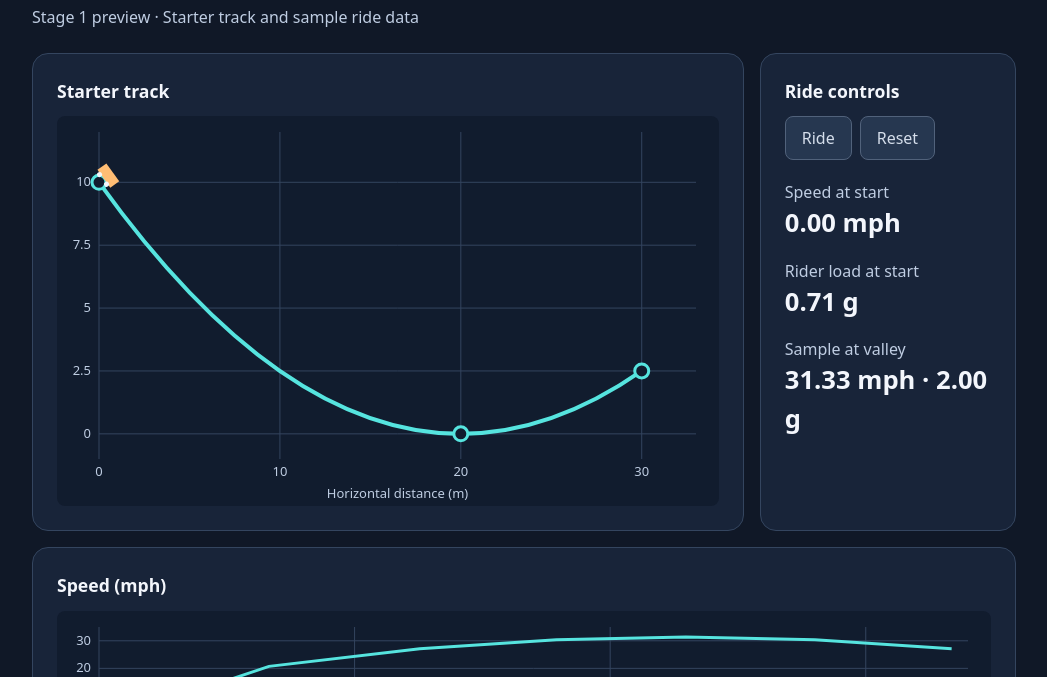
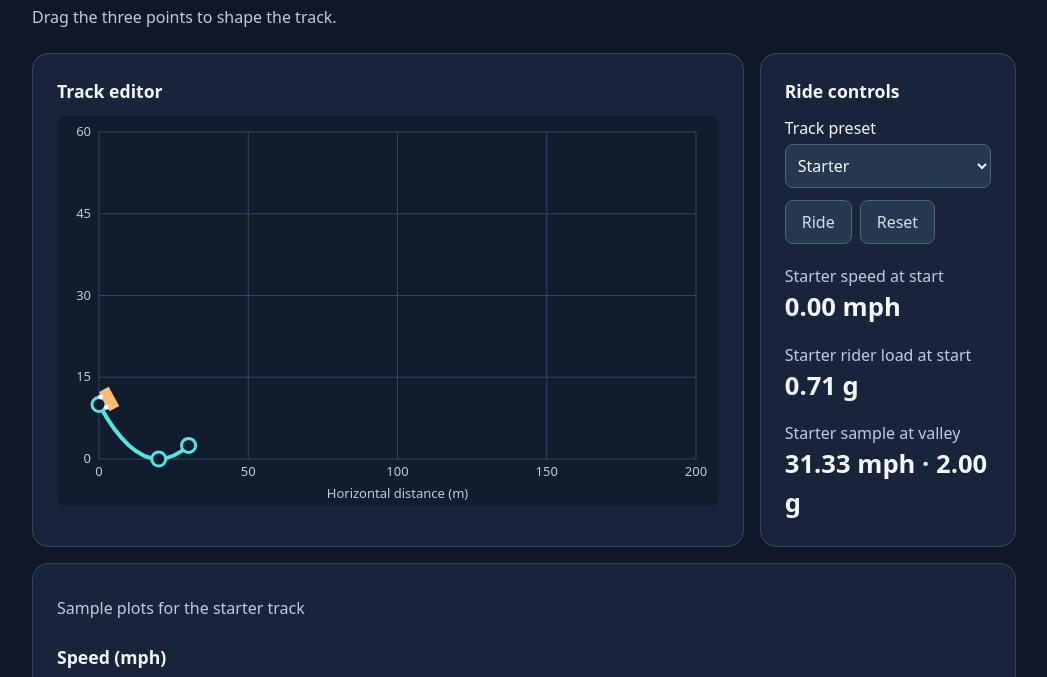
Before and after one commit to jbsaenz71/Roller_Coaster_Designer, a plain HTML site: page index.html in a window 1280 px wide. Shown: the part 123-800 px from the top of the page, without its empty margins (116-1163 px from the left). Drawn offline with Linux system fonts and the light colour scheme.

Commit message:
Built stage 2

```diff
--- a/index.html
+++ b/index.html
@@ -15,7 +15,10 @@
   section, aside { background: #182439; border: 1px solid #34455f; border-radius: 16px; padding: clamp(12px, 3vw, 24px); min-width: 0; }
   .plots { margin-top: 16px; }
   canvas { display: block; width: 100%; background: #111c2e; border-radius: 8px; }
-  #track { height: clamp(235px, 38vw, 390px); }
+  #track { height: clamp(235px, 38vw, 390px); touch-action: none; cursor: grab; }
+  #track.dragging { cursor: grabbing; }
+  label { display: block; margin: 0 0 4px; }
+  select { width: 100%; min-height: 44px; margin-bottom: 12px; padding: 0 8px; border-radius: 8px; border: 1px solid #51627b; background: #263750; color: inherit; font: inherit; }
   .plots canvas { height: 165px; }
   .plots h2:not(:first-child) { margin-top: 1rem; }
   .controls { display: flex; gap: 8px; }
@@ -30,31 +33,39 @@
 <body>
 <main>
   <h1>Roller Coaster Designer</h1>
-  <p>Stage 1 preview · Starter track and sample ride data</p>
+  <p>Drag the three points to shape the track.</p>
 
   <div class="layout">
     <section aria-labelledby="track-title">
-      <h2 id="track-title">Starter track</h2>
-      <canvas id="track" role="img" aria-label="Track from a 10 meter starting point through a valley at 20 meters to a 2.5 meter hill at 30 meters. The car is parked at the start."></canvas>
+      <h2 id="track-title">Track editor</h2>
+      <canvas id="track" aria-label="Side view of the track with three draggable points."></canvas>
     </section>
     <aside aria-labelledby="ride-title">
       <h2 id="ride-title">Ride controls</h2>
+      <label for="preset">Track preset</label>
+      <select id="preset">
+        <option value="starter">Starter</option>
+        <option value="rollback">Rollback hill</option>
+        <option value="highG">High-g valley</option>
+        <option value="custom" disabled hidden>Custom</option>
+      </select>
       <div class="controls">
         <button type="button" disabled>Ride</button>
         <button type="button" disabled>Reset</button>
       </div>
       <dl>
-        <dt>Speed at start</dt>
+        <dt>Starter speed at start</dt>
         <dd>0.00 mph</dd>
-        <dt>Rider load at start</dt>
+        <dt>Starter rider load at start</dt>
         <dd>0.71 g</dd>
-        <dt>Sample at valley</dt>
+        <dt>Starter sample at valley</dt>
         <dd>31.33 mph · 2.00 g</dd>
       </dl>
     </aside>
   </div>
 
   <section class="plots" aria-label="Sample plots">
+    <p>Sample plots for the starter track</p>
     <h2>Speed (mph)</h2>
     <canvas id="speed" role="img" aria-label="Sample speed increases to 31.33 miles per hour at the valley, then decreases."></canvas>
     <h2>Rider load (g)</h2>
@@ -62,8 +73,17 @@
   </section>
 </main>
 <script>
-  // Stage 1 draws a fixed track and sample values for the starter ride.
-  const starterTrack = [[0, 10], [20, 0], [30, 2.5]];
+  const presets = {
+    starter: [[0, 10], [20, 0], [30, 2.5]],
+    rollback: [[0, 10], [20, 0], [45, 15.625]],
+    highG: [[0, 10], [10, 0], [15, 2.5]]
+  };
+  const trackCanvas = document.getElementById('track');
+  const preset = document.getElementById('preset');
+  let points = presets.starter.map(point => [...point]);
+  let trackChart;
+  let drag;
+  // The plots retain the starter samples until the physics stage.
   const distances = [0, 6.65, 12.55, 17.90, 22.96, 28.01, 33.36];
   const speeds = [0, 20.72, 27.14, 30.34, 31.33, 30.34, 27.14];
   const loads = [0.71, 1.02, 1.43, 1.83, 2.00, 1.83, 1.43];
@@ -107,17 +127,34 @@
     return { ctx, x, y };
   }
 
+  function trackSlopes() {
+    const [[x0, h0], [x1, h1], [x2, h2]] = points;
+    const firstSlope = (h1 - h0) / (x1 - x0);
+    const secondSlope = (h2 - h1) / (x2 - x1);
+    const quadratic = (secondSlope - firstSlope) / (x2 - x0);
+    return points.map(([x]) => firstSlope + quadratic * (2 * x - x0 - x1));
+  }
+
   function drawTrack() {
-    const { ctx, x, y } = prepareChart('track', 33, -1, 12,
-      [0, 10, 20, 30], [0, 2.5, 5, 7.5, 10], 'Horizontal distance (m)');
+    trackChart = prepareChart('track', 200, 0, 60,
+      [0, 50, 100, 150, 200], [0, 15, 30, 45, 60], 'Horizontal distance (m)');
+    const { ctx, x, y } = trackChart;
+    const slopes = trackSlopes();
+    const [startX, startHeight] = points[0];
     ctx.strokeStyle = cyan;
     ctx.lineWidth = 4;
     ctx.beginPath();
-    ctx.moveTo(x(0), y(10));
-    ctx.quadraticCurveTo(x(15), y(-5), x(30), y(2.5));
+    ctx.moveTo(x(startX), y(startHeight));
+    for (let i = 0; i < points.length - 1; i++) {
+      const [x0, h0] = points[i];
+      const [x1, h1] = points[i + 1];
+      const span = (x1 - x0) / 3;
+      ctx.bezierCurveTo(x(x0 + span), y(h0 + slopes[i] * span),
+        x(x1 - span), y(h1 - slopes[i + 1] * span), x(x1), y(h1));
+    }
     ctx.stroke();
 
-    for (const [position, height] of starterTrack) {
+    for (const [position, height] of points) {
       ctx.beginPath();
       ctx.arc(x(position), y(height), 7, 0, 2 * Math.PI);
       ctx.fillStyle = '#111c2e';
@@ -126,9 +163,9 @@
       ctx.stroke();
     }
 
-    const tangent = Math.atan2(y(9) - y(10), x(1) - x(0));
+    const tangent = Math.atan2(y(startHeight + slopes[0]) - y(startHeight), x(1) - x(0));
     ctx.save();
-    ctx.translate(x(0), y(10));
+    ctx.translate(x(startX), y(startHeight));
     ctx.rotate(tangent);
     ctx.fillStyle = amber;
     ctx.fillRect(-11, -17, 22, 11);
@@ -140,6 +177,58 @@
     }
     ctx.restore();
   }
+
+  function pointerPosition(event) {
+    const bounds = trackCanvas.getBoundingClientRect();
+    return [event.clientX - bounds.left, event.clientY - bounds.top];
+  }
+
+  function clamp(value, min, max) {
+    return Math.max(min, Math.min(max, value));
+  }
+
+  trackCanvas.addEventListener('pointerdown', event => {
+    if (drag || event.button !== 0) return;
+    const [pointerX, pointerY] = pointerPosition(event);
+    const { x, y } = trackChart;
+    const distances = points.map(([px, height]) => Math.hypot(pointerX - x(px), pointerY - y(height)));
+    const closest = Math.min(...distances);
+    if (closest > 22) return;
+    const index = distances.indexOf(closest);
+    const [px, height] = points[index];
+    drag = { index, pointerId: event.pointerId, offsetX: pointerX - x(px), offsetY: pointerY - y(height) };
+    trackCanvas.setPointerCapture(event.pointerId);
+    trackCanvas.classList.add('dragging');
+  });
+
+  trackCanvas.addEventListener('pointermove', event => {
+    if (drag?.pointerId !== event.pointerId) return;
+    const { index, offsetX, offsetY } = drag;
+    const [pointerX, pointerY] = pointerPosition(event);
+    const { x, y } = trackChart;
+    const minX = index === 0 ? 0 : points[index - 1][0] + 1;
+    const maxX = index === points.length - 1 ? 200 : points[index + 1][0] - 1;
+    const minHeight = index === 0 ? points[1][1] + 0.01 : 0;
+    const maxHeight = index === 1 ? points[0][1] - 0.01 : 60;
+    points[index] = [
+      clamp((pointerX - offsetX - x(0)) / (x(1) - x(0)), minX, maxX),
+      clamp((pointerY - offsetY - y(0)) / (y(1) - y(0)), minHeight, maxHeight)
+    ];
+    preset.value = 'custom';
+    drawTrack();
+  });
+
+  trackCanvas.addEventListener('lostpointercapture', event => {
+    if (drag?.pointerId !== event.pointerId) return;
+    drag = undefined;
+    trackCanvas.classList.remove('dragging');
+  });
+
+  preset.addEventListener('change', () => {
+    if (drag) trackCanvas.releasePointerCapture(drag.pointerId);
+    points = presets[preset.value].map(point => [...point]);
+    drawTrack();
+  });
 
   function drawPlot(id, values, yMin, yMax, ticks, color, limits = []) {
     const { ctx, x, y } = prepareChart(id, 34, yMin, yMax,
```
Also changed, not shown: 1 other file.
